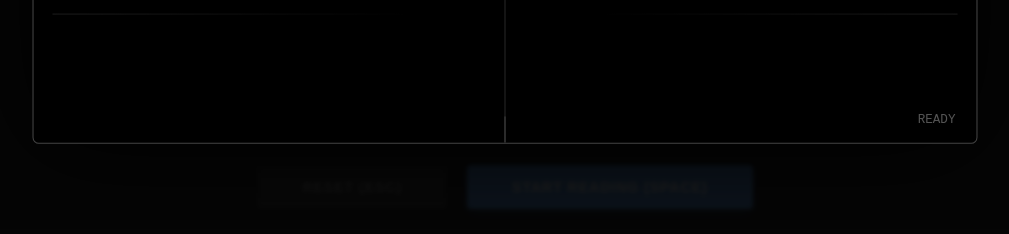
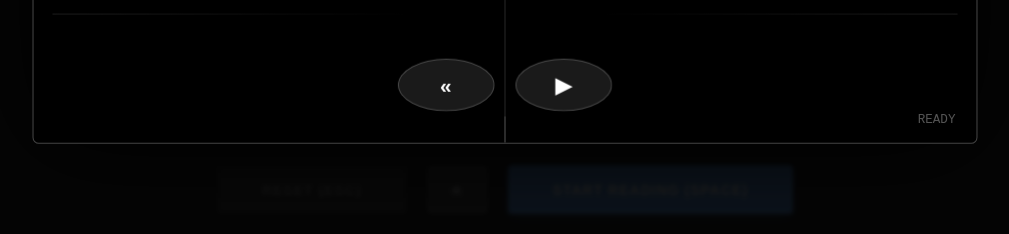
Before and after one commit to mattswymer/Speed-Reader, a plain HTML site: page index.html in a window 1280 px wide. Both pictures are taken after a click on the button "⤢ FOCUS MODE". Shown: the part 714-948 px from the top of the page, without its empty margins (135-1144 px from the left). Drawn offline with Linux system fonts and the light colour scheme.

Commit message:
Added rewind

```diff
--- a/index.html
+++ b/index.html
@@ -49,11 +49,17 @@
             border-color: #444;
             box-shadow: 0 0 100px rgba(0,0,0,1);
             z-index: 100;
-            cursor: default; /* Indicates this area is safe/active */
+            cursor: default;
         }
-        /* Clickable background indicator for focus mode */
+        /* Show player controls ONLY in focus mode */
+        body.focus-mode .focus-player-controls {
+            opacity: 1;
+            pointer-events: auto;
+            transform: translateY(0);
+        }
+
         body.focus-mode {
-            cursor: zoom-out; /* Hint to user they can click to exit */
+            cursor: zoom-out;
         }
 
         /* Header */
@@ -170,14 +176,13 @@
 
         input[type="color"] { padding: 0; height: 34px; cursor: pointer; }
 
-        /* Warning for contrast */
         .warning-icon {
             display: inline-block;
             color: #ff9800;
             font-size: 14px;
             margin-left: 5px;
             cursor: help;
-            display: none; /* Hidden by default */
+            display: none;
         }
 
         /* Sliders */
@@ -229,7 +234,6 @@
             border-radius: 2px;
         }
 
-        /* Checkbox */
         .checkbox-row {
             display: flex;
             align-items: center;
@@ -244,7 +248,7 @@
         /* 3. Reader HUD */
         #reader-hud {
             width: 100%;
-            height: 350px; /* Slightly taller for larger font */
+            height: 350px;
             background-color: #000;
             border: 1px solid var(--border-color);
             border-radius: var(--radius);
@@ -262,10 +266,9 @@
             position: absolute;
             top: 0; left: 0; right: 0; bottom: 0;
             pointer-events: none;
-            z-index: 1; /* Behind text */
+            z-index: 1;
         }
 
-        /* Vertical Notches */
         .reticle .notch {
             position: absolute;
             left: 50%;
@@ -277,7 +280,6 @@
         .notch-top { top: 0; }
         .notch-bottom { bottom: 0; }
 
-        /* Center Vertical Line */
         .reticle .guide-vert {
             position: absolute;
             left: 50%;
@@ -289,7 +291,6 @@
             transform: translateX(-50%);
         }
 
-        /* Horizontal Framing Lines */
         .reticle .guide-horiz {
             position: absolute;
             left: 2%;
@@ -299,6 +300,40 @@
         }
         .guide-above { top: 35%; }
         .guide-below { bottom: 35%; }
+
+        /* Focus Mode Controls (Hidden by default) */
+        .focus-player-controls {
+            position: absolute;
+            bottom: 30px;
+            left: 0;
+            right: 0;
+            display: flex;
+            justify-content: center;
+            gap: 20px;
+            z-index: 50;
+            opacity: 0;
+            pointer-events: none;
+            transition: all 0.3s ease;
+            transform: translateY(10px);
+        }
+
+        .focus-btn {
+            background: rgba(255,255,255,0.1);
+            border: 1px solid rgba(255,255,255,0.2);
+            color: #fff;
+            width: 50px;
+            height: 50px;
+            border-radius: 50%;
+            display: flex;
+            align-items: center;
+            justify-content: center;
+            font-size: 20px;
+            cursor: pointer;
+            transition: all 0.2s;
+            backdrop-filter: blur(5px);
+        }
+        .focus-btn:hover { background: rgba(255,255,255,0.2); transform: scale(1.1); }
+        .focus-btn:active { transform: scale(0.95); }
 
 
         /* Word Display */
@@ -358,6 +393,9 @@
 
         .btn-reset { background: #222; color: #888; }
         .btn-reset:hover { background: #333; color: white; }
+
+        .btn-rewind { background: #333; color: #ccc; padding: 14px 25px; font-size: 18px; }
+        .btn-rewind:hover { background: #444; color: white; }
 
         .btn-play { background: var(--accent-color); color: white; box-shadow: 0 4px 15px rgba(74, 144, 226, 0.2); }
         .btn-play:hover { background: var(--accent-hover); transform: translateY(-1px); }
@@ -460,10 +498,16 @@ This change in mechanics can also improve both reading speed and understanding.
 
             <div class="hud-stat stat-wpm" id="live-wpm">READY</div>
             <div class="hud-stat stat-progress" id="progress-bar"></div>
+
+            <div class="focus-player-controls">
+                <button class="focus-btn" id="focusRewind" title="Rewind 5 Words">«</button>
+                <button class="focus-btn" id="focusPlay" title="Play/Pause">▶</button>
+            </div>
         </div>
 
         <div class="action-bar">
             <button class="btn-reset" onclick="app.reset()">Reset (Esc)</button>
+            <button class="btn-rewind" onclick="app.rewind()">«</button>
             <button class="btn-play" id="btn-play" onclick="app.togglePlay()">Start Reading (Space)</button>
         </div>
 
@@ -485,6 +529,8 @@ This change in mechanics can also improve both reading speed and understanding.
                     liveWpm: document.getElementById('live-wpm'),
                     progress: document.getElementById('progress-bar'),
                     playBtn: document.getElementById('btn-play'),
+                    focusPlay: document.getElementById('focusPlay'),
+                    focusRewind: document.getElementById('focusRewind'),
                     minSlide: document.getElementById('speedMin'),
                     maxSlide: document.getElementById('speedMax'),
                     gradual: document.getElementById('gradualToggle'),
@@ -570,10 +616,23 @@ This change in mechanics can also improve both reading speed and understanding.
                         e.preventDefault();
                         this.reset();
                     }
+                    if (e.code === 'ArrowLeft') {
+                        e.preventDefault();
+                        this.rewind();
+                    }
                 });
 
-                // FIXED: Global Click to Exit Focus Mode
-                // Now ignores the toggle button itself to prevent immediate toggle-off
+                // Focus Mode Controls
+                this.el.focusRewind.addEventListener('click', (e) => {
+                    e.stopPropagation(); // Prevent closing focus mode
+                    this.rewind();
+                });
+                this.el.focusPlay.addEventListener('click', (e) => {
+                    e.stopPropagation();
+                    this.togglePlay();
+                });
+
+                // Global Click to Exit Focus Mode
                 document.addEventListener('click', (e) => {
                     if (document.body.classList.contains('focus-mode')) {
                         // If click is NOT inside reader-hud AND NOT the toggle button, exit focus mode
@@ -657,8 +716,11 @@ This change in mechanics can also improve both reading speed and understanding.
                 if (this.index >= this.queue.length) this.index = 0;
 
                 this.isPlaying = true;
+
+                // Update both buttons
                 this.el.playBtn.innerText = "PAUSE";
                 this.el.playBtn.style.background = "#d32f2f";
+                this.el.focusPlay.innerText = "||";
 
                 this.expectedTime = Date.now();
                 this.tick();
@@ -667,8 +729,31 @@ This change in mechanics can also improve both reading speed and understanding.
             pause() {
                 this.isPlaying = false;
                 if (this.timer) clearTimeout(this.timer);
+
+                // Update both buttons
                 this.el.playBtn.innerText = "RESUME";
                 this.el.playBtn.style.background = "";
+                this.el.focusPlay.innerText = "▶";
+            }
+
+            rewind() {
+                // Jump back 5 words (or to 0)
+                this.index = Math.max(0, this.index - 5);
+
+                // If paused, we must manually update the display
+                // If playing, the next tick (which is already queued) might overwrite this,
+                // so it's safer to restart the tick loop if playing to feel "instant".
+                if (this.isPlaying) {
+                     // Just let the next tick handle it, but update expectedTime to prevent drift catch-up
+                     this.expectedTime = Date.now();
+                     // Force immediate render so it doesn't wait for the delay
+                     if (this.queue[this.index]) this.render(this.queue[this.index]);
+                } else {
+                    if (this.queue[this.index]) {
+                        this.render(this.queue[this.index]);
+                        this.updateHUD(); // Update progress bar immediately
+                    }
+                }
             }
 
             reset() {
@@ -687,12 +772,20 @@ This change in mechanics can also improve both reading speed and understanding.
                 this.el.right.textContent = item.right;
             }
 
+            // Separated HUD logic so Rewind can use it
+            updateHUD(currentWPM = parseInt(this.el.minSlide.value)) {
+                 this.el.liveWpm.innerText = Math.round(currentWPM) + " wpm";
+                 const progressPct = ((this.index + 1) / this.queue.length) * 100;
+                 this.el.progress.style.width = `${progressPct}%`;
+            }
+
             tick() {
                 if (!this.isPlaying) return;
 
                 if (this.index >= this.queue.length) {
                     this.pause();
                     this.el.playBtn.innerText = "RESTART";
+                    this.el.focusPlay.innerText = "↺";
                     this.el.liveWpm.innerText = "DONE";
                     this.el.progress.style.width = "100%";
                     return;
@@ -710,10 +803,7 @@ This change in mechanics can also improve both reading speed and understanding.
                     currentWPM = min + (max - min) * pct;
                 }
 
-                // UI Updates
-                this.el.liveWpm.innerText = Math.round(currentWPM) + " wpm";
-                const progressPct = ((this.index + 1) / this.queue.length) * 100;
-                this.el.progress.style.width = `${progressPct}%`;
+                this.updateHUD(currentWPM);
 
                 // --- Delay Calc ---
                 let delay = 60000 / currentWPM;
@@ -727,7 +817,6 @@ This change in mechanics can also improve both reading speed and understanding.
                 }
 
                 // 2. Dynamic Word Length Logic
-                // If word is > 8 chars, increase delay linearly
                 if (item.len > 8) {
                     const lenFactor = Math.max(1, item.len / 6);
                     delay *= lenFactor;
```
